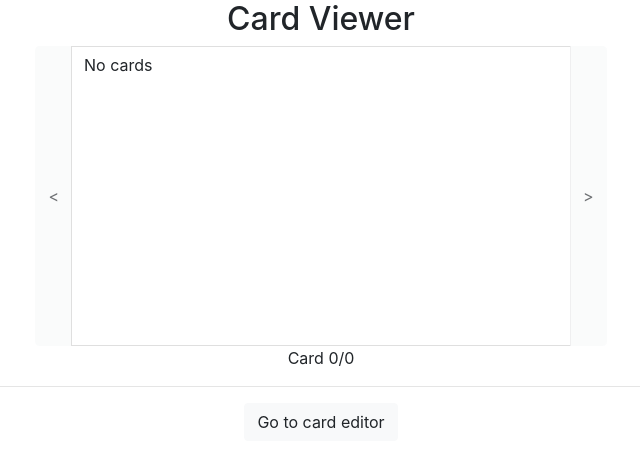
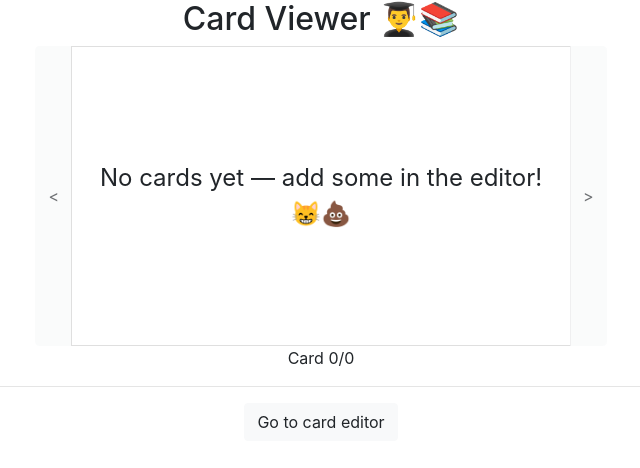
Before and after one commit to kchenx/flashcards, a React (Create React App) app: page / in a window 1280 px wide. Shown: the top 468 px of the page, without its empty margins (319-959 px from the left). Built offline with nearby package versions, Linux system fonts and the light colour scheme.

Commit message:
Better styling

```diff
--- a/src/CardEditor.css
+++ b/src/CardEditor.css
@@ -1,5 +1,4 @@
-
-
 .card-editor {
+  margin: 0px 100px 100px 100px;
   text-align: center;
 }
--- a/src/CardEditor.js
+++ b/src/CardEditor.js
@@ -1,7 +1,5 @@
 import React from "react";
-import Button from "react-bootstrap/Button";
-import Form from "react-bootstrap/Button";
-import Table from "react-bootstrap/Table";
+import { Button, FormControl, InputGroup, Table } from "react-bootstrap";
 import "./CardEditor.css";
 
 class CardEditor extends React.Component {
@@ -11,7 +9,12 @@ class CardEditor extends React.Component {
   }
 
   addCard = () => {
+    const front = this.state.front.trim();
+    const back = this.state.back.trim();
+    if (front && back) {
+      this.setState({ front, back });
       this.props.addCard(this.state);
+    }
     this.setState({ front: "", back: "" });
   };
 
@@ -38,7 +41,7 @@ class CardEditor extends React.Component {
 
     return (
       <div className="card-editor">
-        <h2>Card Editor</h2>
+        <h2>Card Editor {"👨‍💻"}</h2>
         <Table>
           <thead>
             <tr>
@@ -51,21 +54,25 @@ class CardEditor extends React.Component {
           <tbody>{cards}</tbody>
         </Table>
         <br />
-        <input
+        <InputGroup>
+          <FormControl
             name="front"
             onChange={this.handleChange}
             placeholder="Front of card"
             value={this.state.front}
           />
-        <input
+          <FormControl
             name="back"
             onChange={this.handleChange}
             placeholder="Back of card"
             value={this.state.back}
           />
+          <InputGroup.Append>
             <Button variant="light" onClick={this.addCard}>
               Add card
             </Button>
+          </InputGroup.Append>
+        </InputGroup>
         <hr />
         <Button variant="light" onClick={this.props.switchMode}>
           Go to card viewer
--- a/src/CardViewer.css
+++ b/src/CardViewer.css
@@ -1,15 +1,28 @@
+button {
+  align-items: center;
+  justify-content: center;
+}
+
 .card-viewer {
+  margin: 0px 100px 100px 100px;
   text-align: center;
 }
 
 .card {
-  background: #fff;
-  border: 1px solid #999;
-  font-size: 24px;
+  font-size: 18pt !important;
   font-weight: bold;
+  background-color: transparent;
+  border: none;
+  cursor: pointer;
   height: 300px;
-  outline: none !important;
-  outline-offset: none !important;
-  text-align: center;
+  margin: 0;
+  padding: 0;
   width: 500px;
 }
+
+.card:hover,
+.card:focus,
+.card:active {
+  background-color: transparent !important;
+  box-shadow: none !important;
+}
--- a/src/CardViewer.js
+++ b/src/CardViewer.js
@@ -14,7 +14,7 @@ class CardViewer extends React.Component {
 
   getCard = () => {
     if (!this.props.cards.length) {
-      return "No cards";
+      return "No cards yet — add some in the editor! 😸💩";
     }
     const card = this.props.cards[this.state.index];
     if (this.state.isFront) {
@@ -46,9 +46,10 @@ class CardViewer extends React.Component {
   render() {
     return (
       <div className="card-viewer">
-        <h2>Card Viewer</h2>
+        <h2>Card Viewer {"👨‍🎓📚"}</h2>
         <ButtonGroup>
           <Button
+            className="buttonArrow"
             variant="light"
             onClick={this.prevCard}
             disabled={!this.isPrevCard()}
@@ -59,6 +60,7 @@ class CardViewer extends React.Component {
             {this.getCard()}
           </Button>
           <Button
+            className="buttonArrow"
             variant="light"
             onClick={this.nextCard}
             disabled={!this.isNextCard()}
```
Also changed, not shown: 1 other file (tests, documents, lock files or other folders). Lines whose indentation alone changed are shown as unchanged.
